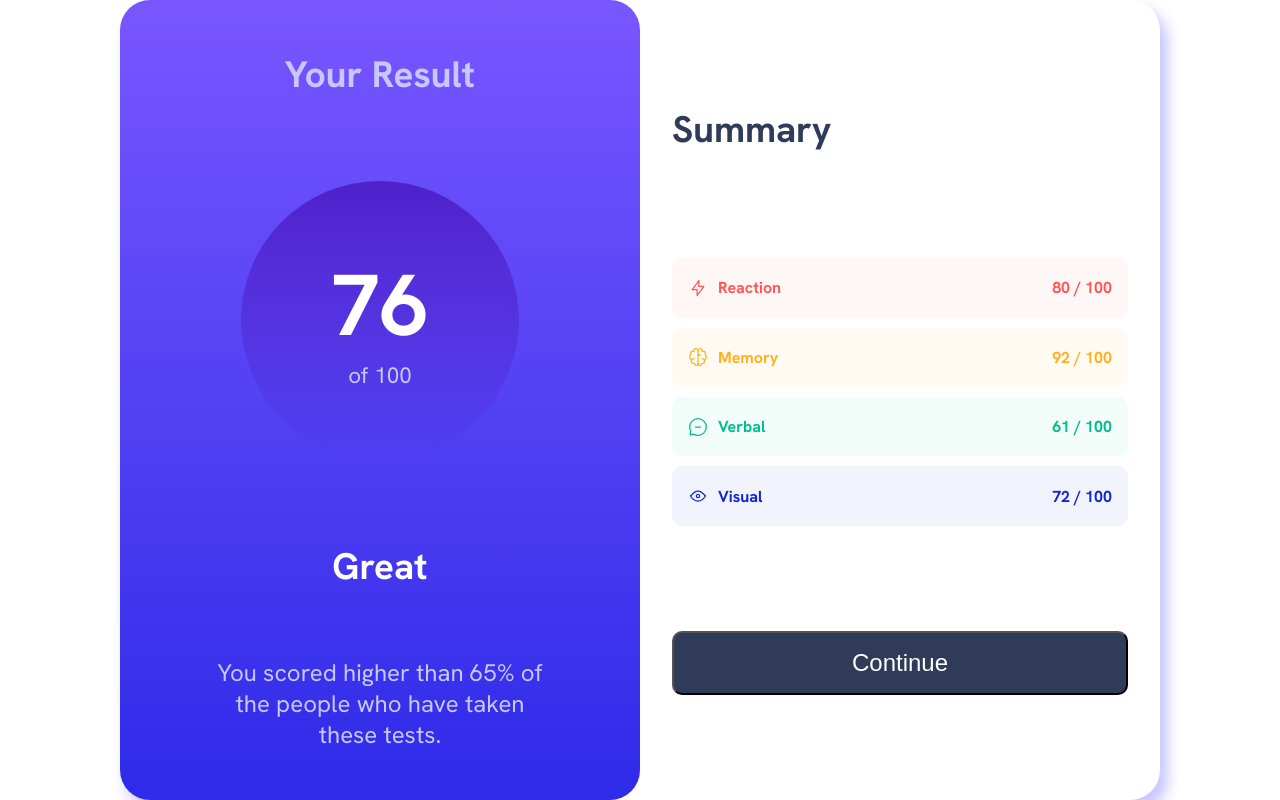
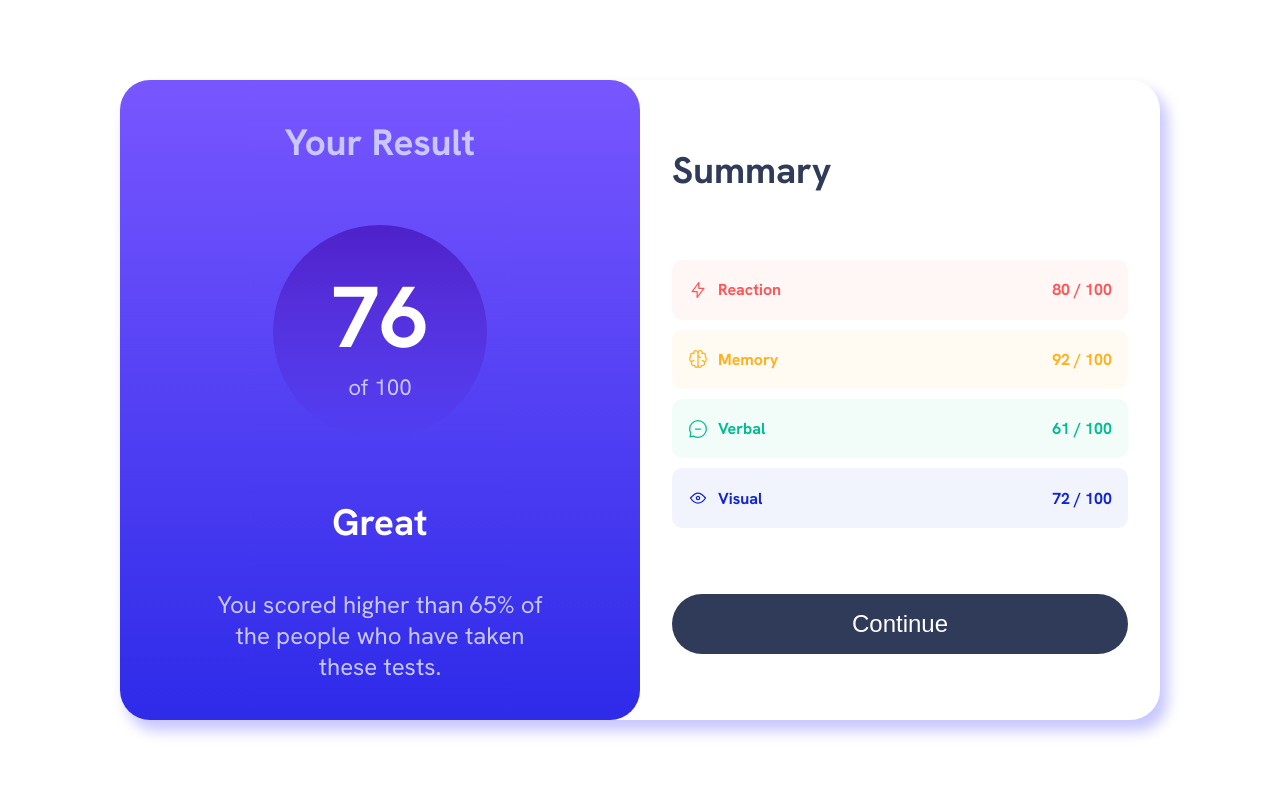
Before and after one commit to misecond4747/Resume_summary, a website: page index.html in a window 1280 px wide. Drawn offline with Linux system fonts and the light colour scheme.

Commit message:
final changes

```diff
--- a/package.json
+++ b/package.json
@@ -8,8 +8,8 @@
   "keywords": [],
   "author": "",
   "license": "ISC",
-  "description": "",
   "devDependencies": {
     "json-loader": "^0.5.7"
-  }
+  },
+  "description": ""
 }
--- a/style.css
+++ b/style.css
@@ -63,7 +63,7 @@ body {
 .container {
   min-width: 60%;
   max-width: 1440px;
-  height: 100vh;
+  height: 80vh;
   background-color: white;
   display: flex;
   border-radius: 30px;
@@ -102,8 +102,8 @@ body {
 }
 
 .circle {
-  min-width: calc(150px + 10vw);
-  min-height: calc(150px + 10vw);
+  min-width: calc(150px + 5vw);
+  min-height: calc(150px + 5vw);
   background: linear-gradient(var(--Violet-blue), var(--Persian-blue));
   display: flex;
   align-items: center;
@@ -187,9 +187,14 @@ body {
   color: white;
   font-size: 1.5rem;
   padding: 1rem 2rem;
-  border-radius: 10px;
+  border-radius: 30px;
   cursor: pointer;
   width: 100%;
+  border: none;
+}
+
+.btn:hover {
+  background-color: var(--Light-royal-blue);
 }
 
 @media screen and (max-width: 550px) {
```
